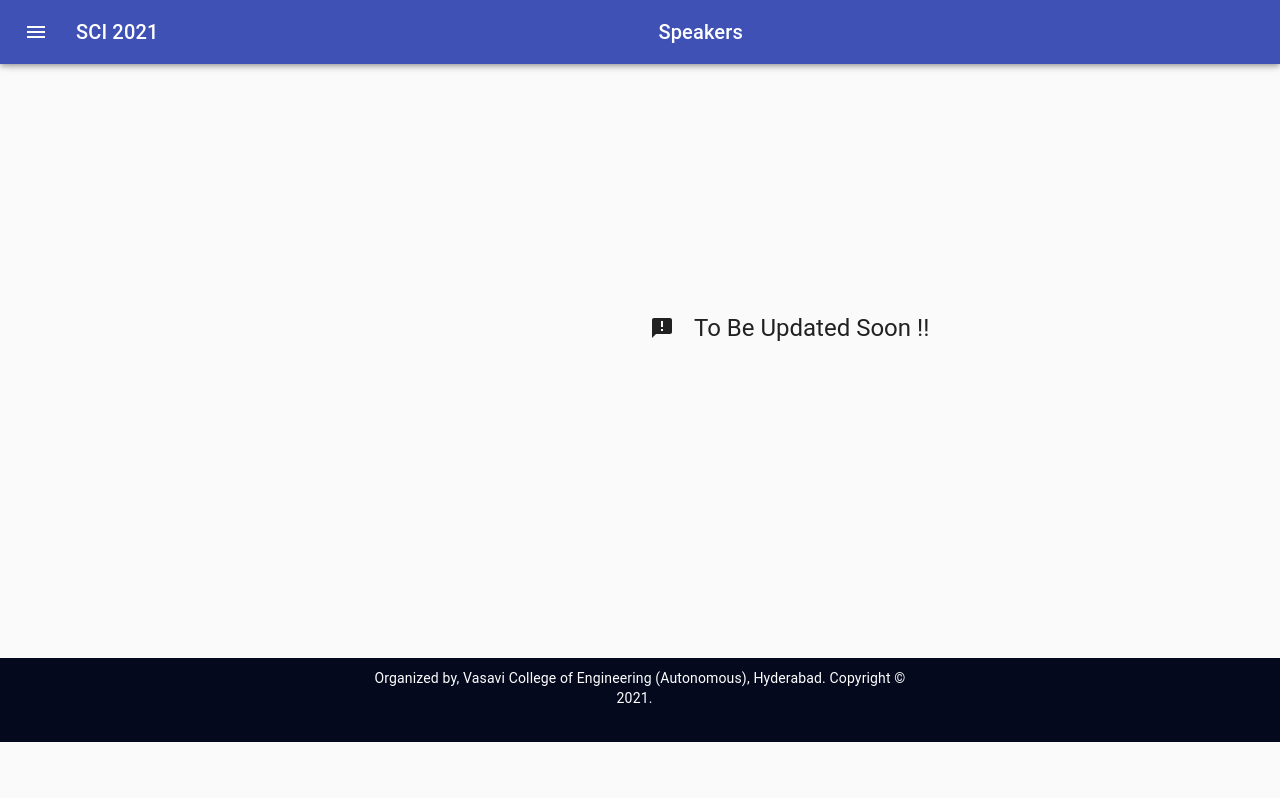
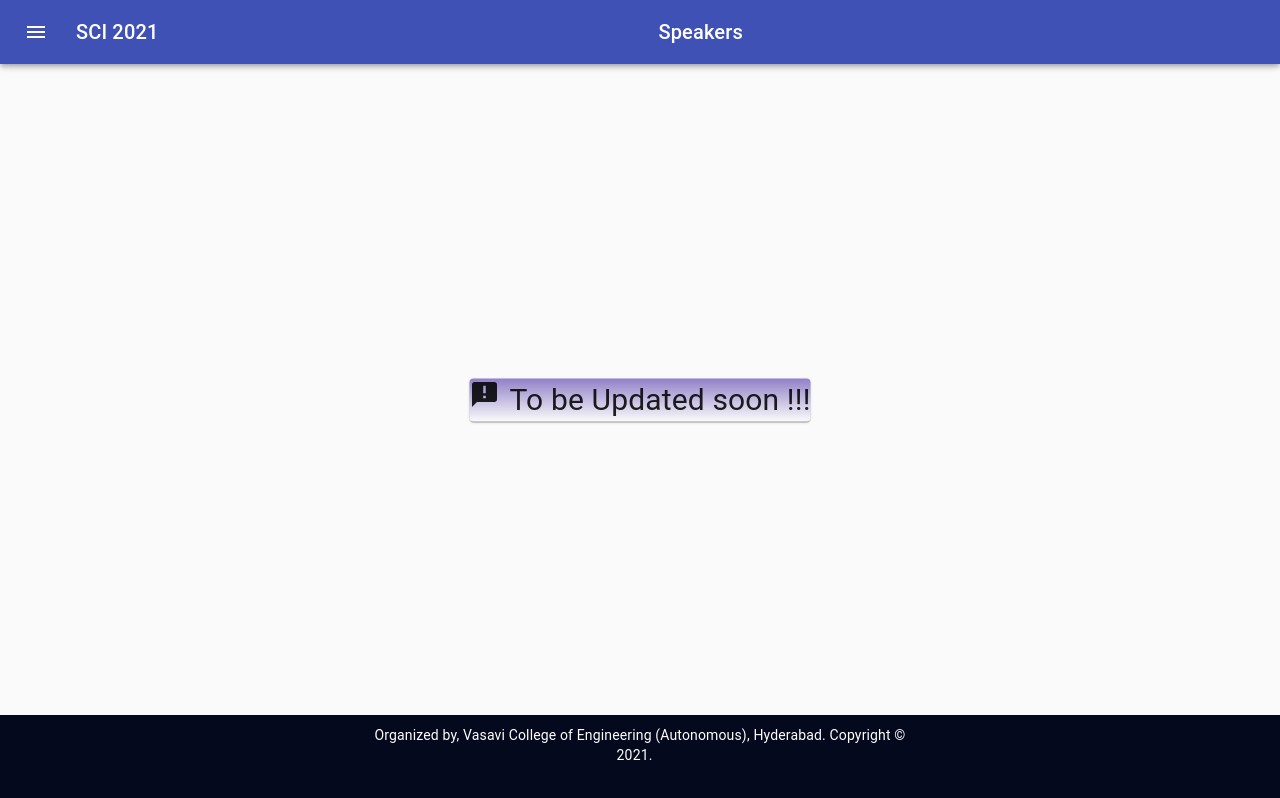
Before and after one commit to KovuriPrashastha/sci-21, a React (Create React App) app: page /speakers in a window 1280 px wide. Built offline with nearby package versions, Linux system fonts and the light colour scheme.

Commit message:
center align

```diff
--- a/src/components/registration/component/registration.js
+++ b/src/components/registration/component/registration.js
@@ -43,7 +43,7 @@ class Registration extends Component {
       'Account Number: 104805001533',
       'IFSC Code: ICIC0001048',
       'SWIFT Code: ICICINBBCTS',
-      'UPI ID: innovativeresearchconsultancy @icici',
+      'UPI ID: innovativeresearchconsultancy@icici',
     ];
     const icons = [
       <AccountBox />,
--- a/src/components/speakers/component/speakers.js
+++ b/src/components/speakers/component/speakers.js
@@ -5,6 +5,7 @@ import {
   Card,
   Grid,
   Divider,
+  FormRow,
   Typography,
 } from '@material-ui/core';
 // import profImage1 from '../../../assets/images/prof1.png';
@@ -24,41 +25,17 @@ class Speakers extends Component {
         <div>
           <NavBar className='bar' title='Speakers' />
         </div>
-        <div
-          style={{
-            'padding-top': '200px',
-            'padding-left': '650px',
-            display: 'flex',
-            alignItems: 'center',
-            'flex-wrap': 'wrap',
-          }}
-        >
-          <Announcement />
-          <Typography
-            variant='h5'
-            style={{
-              'padding-left': '20px',
-            }}
-          >
-            To Be Updated Soon !!
-          </Typography>
+
+        <div className="subDiv">
+        <Card style={{background:"linear-gradient(rgba(40,9,150,0.5),transparent)",textAlign:"center"}}>
+        <Announcement style={{height:"30px",width:"30px"}}/>
+        <p style={{display:"inline",fontSize:"30px",marginLeft:"10px"}}>To be Updated soon !!!</p>
+        </Card>
         </div>
-        <br />
-        <br />
-        <br />
-        <br />
-        <br />
-        <br />
-        <br />
-        <br />
-        <br />
-        <br />
-        <br />
-        <br />
-        <br />
-        <br />
-        <br />
+        <div className="bottomDiv">
         <CopyRight />
+        </div>
+
         {/*}
         <CssBaseline />
         <Container>
--- a/src/components/speakers/css/speakers.css
+++ b/src/components/speakers/css/speakers.css
@@ -6,3 +6,19 @@
     font-size: 18px;
     font-weight: normal;
 }
+.bottomDiv{
+    position: absolute;
+    bottom: 0.5px;
+    width: 100%;
+}
+.subDiv{
+
+    padding: 15px;
+    position: absolute;
+    top: 50%;
+    left: 50%;
+    -ms-transform: translateX(-50%) translateY(-50%);
+    -webkit-transform: translate(-50%,-50%);
+    transform: translate(-50%,-50%);
+
+}
--- a/src/components/specialSessions/specialSessions.js
+++ b/src/components/specialSessions/specialSessions.js
@@ -29,30 +29,24 @@ export default function SpecialSessions() {
     console.log(sessions);
   }, []);
   return (
-    <div>
-      <div>
-        <NavBar className='bar' title='Special Sessions' />
-      </div>
-      <div>
-        <div
-          style={{
-            'padding-top': '200px',
-            'padding-left': '650px',
-            display: 'flex',
-            alignItems: 'center',
-            'flex-wrap': 'wrap',
-          }}
-        >
-          <Announcement />
-          <Typography
-            variant='h5'
-            style={{
-              'padding-left': '20px',
-            }}
-          >
-            To Be Updated Soon !!
-          </Typography>
+
+        <div>
+
+        <div>
+          <NavBar className='bar' title='Special Sessions'/>
         </div>
+
+        <div className="subDiv">
+        <Card style={{background:"linear-gradient(rgba(40,9,150,0.5),transparent)",textAlign:"center"}}>
+        <Announcement style={{height:"30px",width:"30px"}}/>
+        <p style={{display:"inline",fontSize:"30px",marginLeft:"10px"}}>To be Updated soon !!!</p>
+        </Card>
+        </div>
+
+        <div className="bottomDiv">
+        <CopyRight />
+        </div>
+
         {/* <Grid container spacing={2} className='session'>
           {sessions.map(({ id, product }) => (
             <Grid key={id} item xs={6} sm={2}>
@@ -75,23 +69,7 @@ export default function SpecialSessions() {
             </Grid>
           ))}
         </Grid> */}
-      </div>
-      <br />
-      <br />
-      <br />
-      <br />
-      <br />
-      <br />
-      <br />
-      <br />
-      <br />
-      <br />
-      <br />
-      <br />
-      <br />
-      <br />
-      <br />
-      <CopyRight />
-    </div>
+
+     </div>
   );
 }
```
Also changed, not shown: 1 other file (tests, documents, lock files or other folders).
